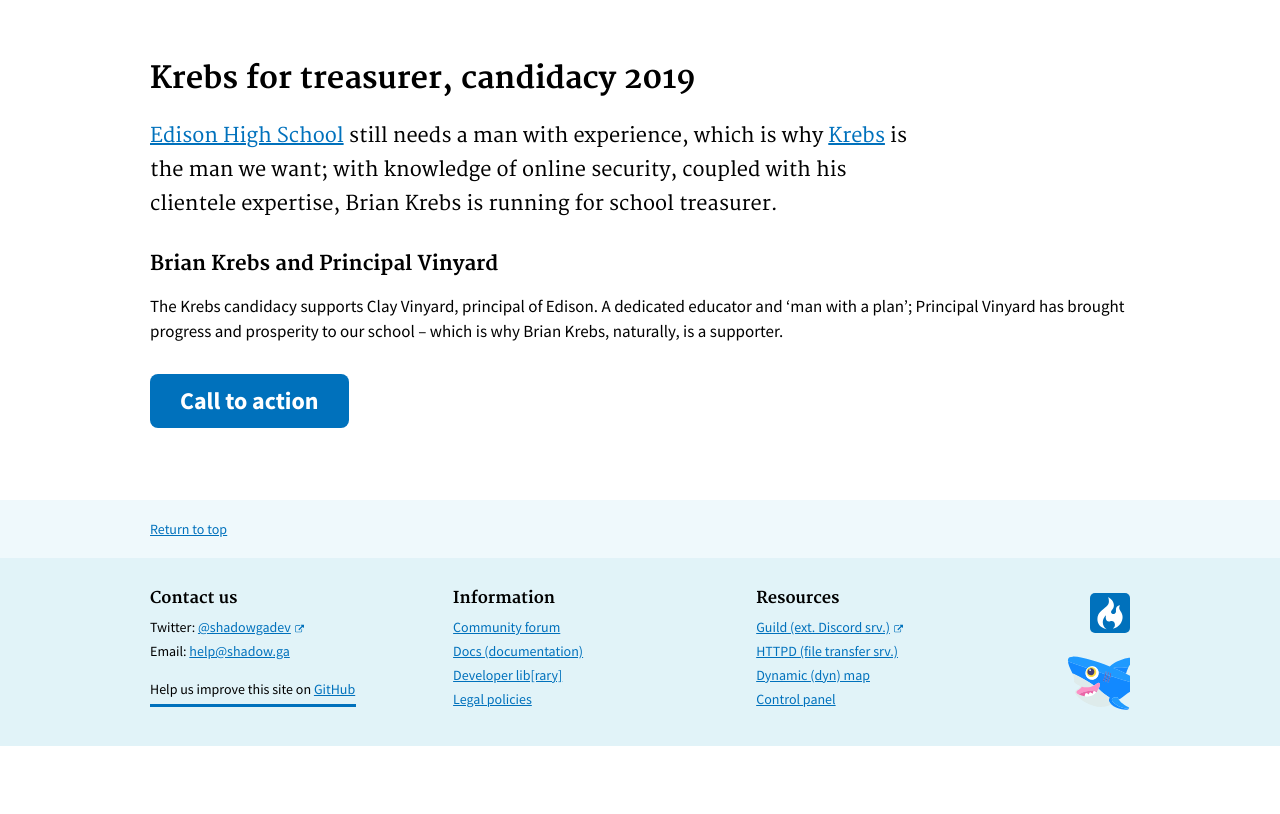
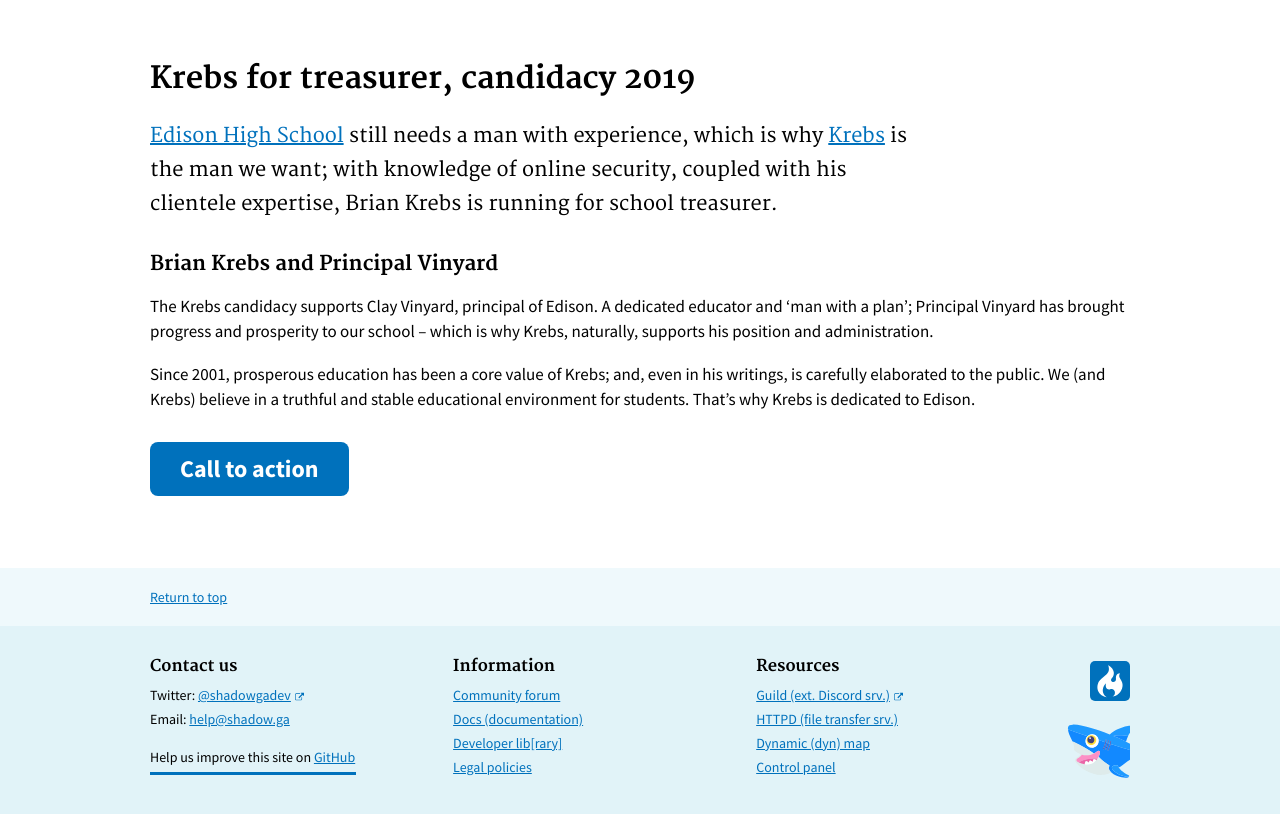
Before and after one commit to serrif/website, a Jekyll site: the page built from main/home.md, in a window 1280 px wide. Shown: the part 400-1214 px from the top of the page. Built offline with Jekyll 4.4.1, drawn with Linux system fonts in a browser that asks for light colours; before the commit the page ends 1146 px from its top, so only the background shows below that.

Commit message:
Update home.md

```diff
--- a/main/home.md
+++ b/main/home.md
@@ -19,6 +19,8 @@ hero:
 {: .usa-font-lead }
 
 ### Brian Krebs and Principal Vinyard
-The Krebs candidacy supports Clay Vinyard, principal of Edison. A dedicated educator and 'man with a plan'; Principal Vinyard has brought progress and prosperity to our school -- which is why Brian Krebs, naturally, is a supporter.
+The Krebs candidacy supports Clay Vinyard, principal of Edison. A dedicated educator and 'man with a plan'; Principal Vinyard has brought progress and prosperity to our school -- which is why Krebs, naturally, supports his position and administration.
+
+Since 2001, prosperous education has been a core value of Krebs; and, even in his writings, is carefully elaborated to the public. We (and Krebs) believe in a truthful and stable educational environment for students. That's why Krebs is dedicated to Edison.
 
 [Call to action](#){: .usa-button .usa-button-big }
```
